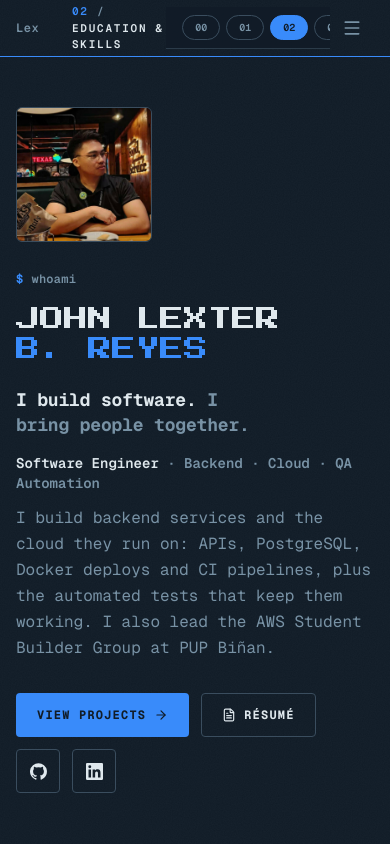
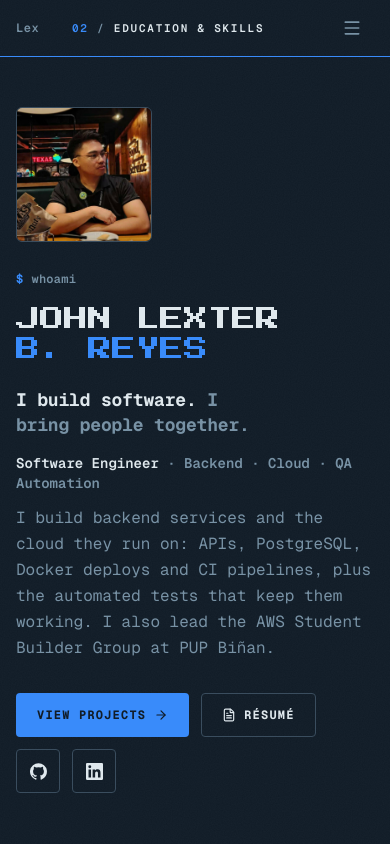
Before and after one commit to Lexter22/lexdev22, a Next.js app: page / in a window 390 px wide. Shown: the top 844 px of the page. Built offline with nearby package versions, Linux system fonts and the light colour scheme.

Commit message:
Remove mobile chapter chips; hamburger menu handles navigation

```diff
--- a/app/components/Header.tsx
+++ b/app/components/Header.tsx
@@ -155,27 +155,6 @@ export default function Header() {
           <span className="text-[var(--color-text)]">{current.label}</span>
         </p>
 
-        {/* Mobile chapter chips: jump between chapters without opening the menu */}
-        <nav
-          className="md:hidden overflow-x-auto border-b border-[var(--color-border)] bg-[var(--bg)]/95"
-        >
-          <div className="flex gap-1.5 px-4 py-2">
-            {chapters.map((c) => (
-              <a
-                key={c.id}
-                href={`#${c.id}`}
-                className={`shrink-0 rounded-full border px-3 py-1 text-[10px] font-semibold ${
-                  active === c.id
-                    ? "border-[var(--accent)] bg-[var(--accent)] text-[var(--on-accent)]"
-                    : "border-[var(--color-border-strong)] text-[var(--color-muted)] hover:text-[var(--color-text)]"
-                }`}
-              >
-                {c.n}
-              </a>
-            ))}
-          </div>
-        </nav>
-
         <div className="flex items-center gap-4 md:gap-6">
           <nav
             className="hidden md:flex md:items-center md:gap-1"
```
